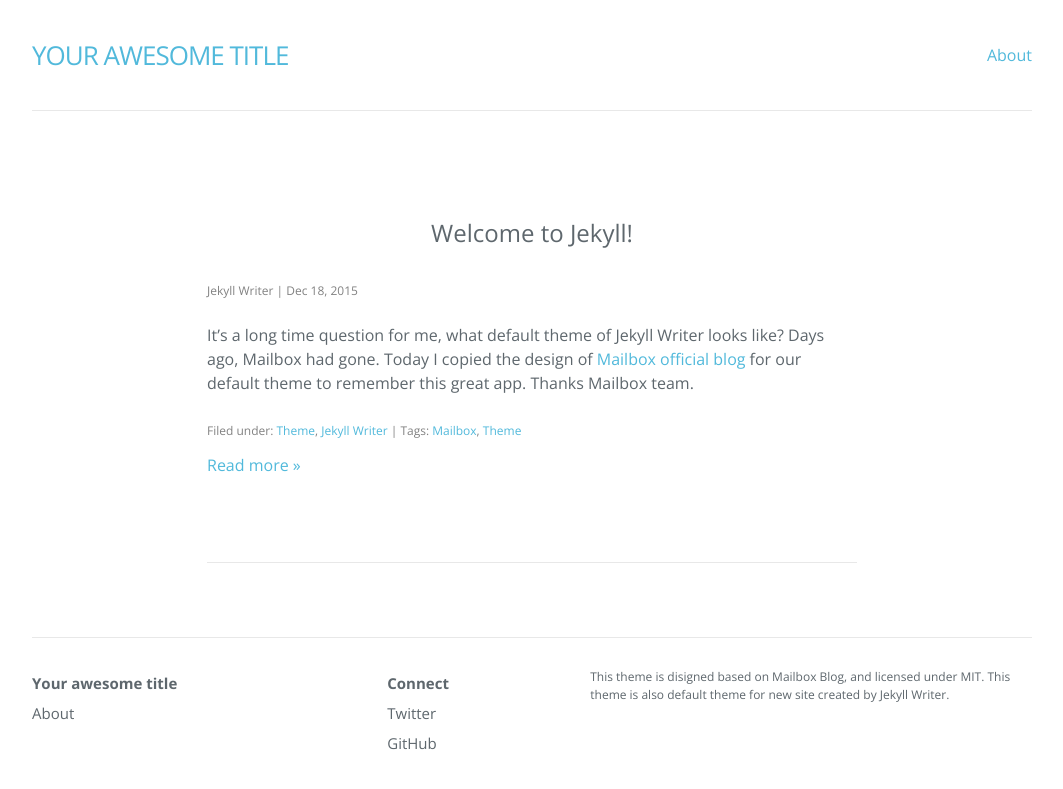
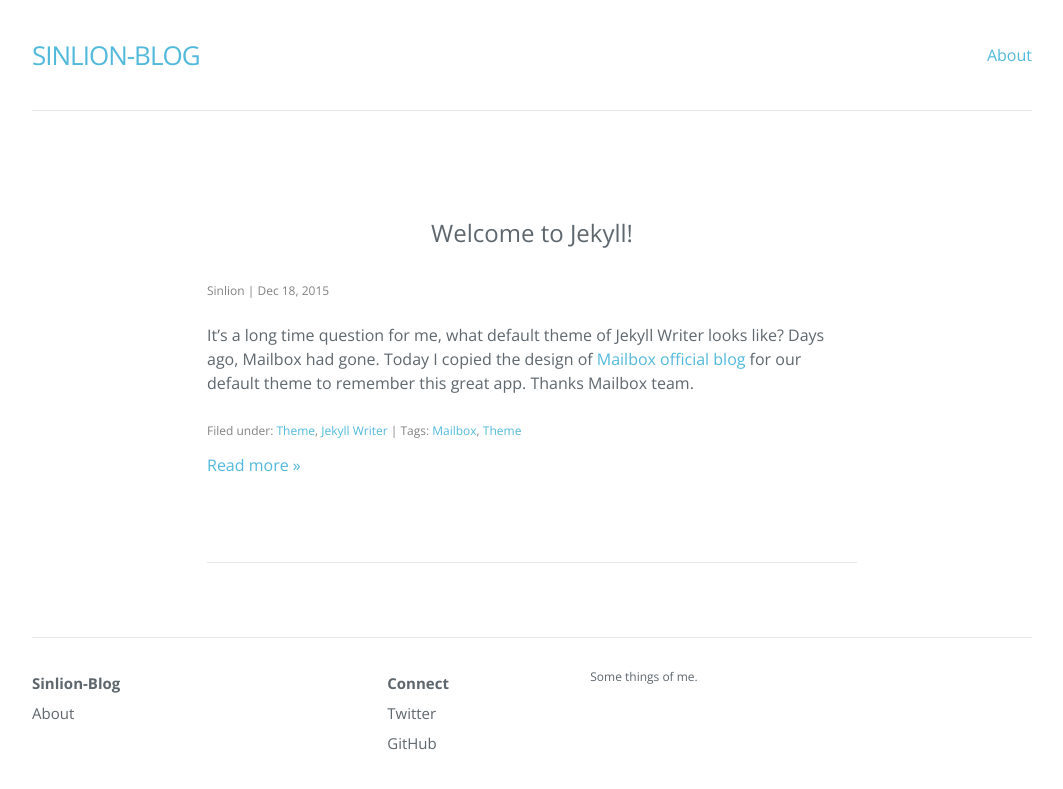
Before and after one commit to sinsinLion/sinsinLion.github.io, a Jekyll site: the page built from index.html, in a window 1280 px wide. Shown: the top 789 px of the page, without its empty margins (108-1171 px from the left). Built offline with Jekyll 4.4.1, drawn with Linux system fonts in a browser that asks for light colours; nearby versions of some CDN libraries; the list of posts is cut into pages by our own code.

Commit message:
Update Configuration

```diff
--- a/_config.yml
+++ b/_config.yml
@@ -1,21 +1,13 @@
-# Welcome to Jekyll!
-#
-# This config file is meant for settings that affect your whole blog, values
-# which you are expected to set up once and rarely need to edit after that.
-# For technical reasons, this file is *NOT* reloaded automatically when you use
-# 'jekyll serve'. If you change this file, please restart the server process.
-
-# Site settings
-title: Your awesome title
-author: Jekyll Writer
-description: > # this means to ignore newlines until "baseurl:"
-  This theme is disigned based on Mailbox Blog, and licensed under MIT.
-  This theme is also default theme for new site created by Jekyll Writer.
-permalink: /:year/:month/:day/:title/
+# Created by Jekyll Writer
+title: Sinlion-Blog
+author: Sinlion
+description: Some things of me.
+permalink: '/:year/:month/:day/:title/'
 paginate: 6
-paginate_path: "/page/:num/"
-twitter_username: jekyllwriter
-github_username:  jekyllwriter
-gems: [jekyll-paginate]
+paginate_path: '/page/:num/'
+twitter_username: '-'
+github_username: sinsinlion
+gems:
+  - jekyll-paginate
 markdown: kramdown
-baseurl: ""
+baseurl: ''
```
